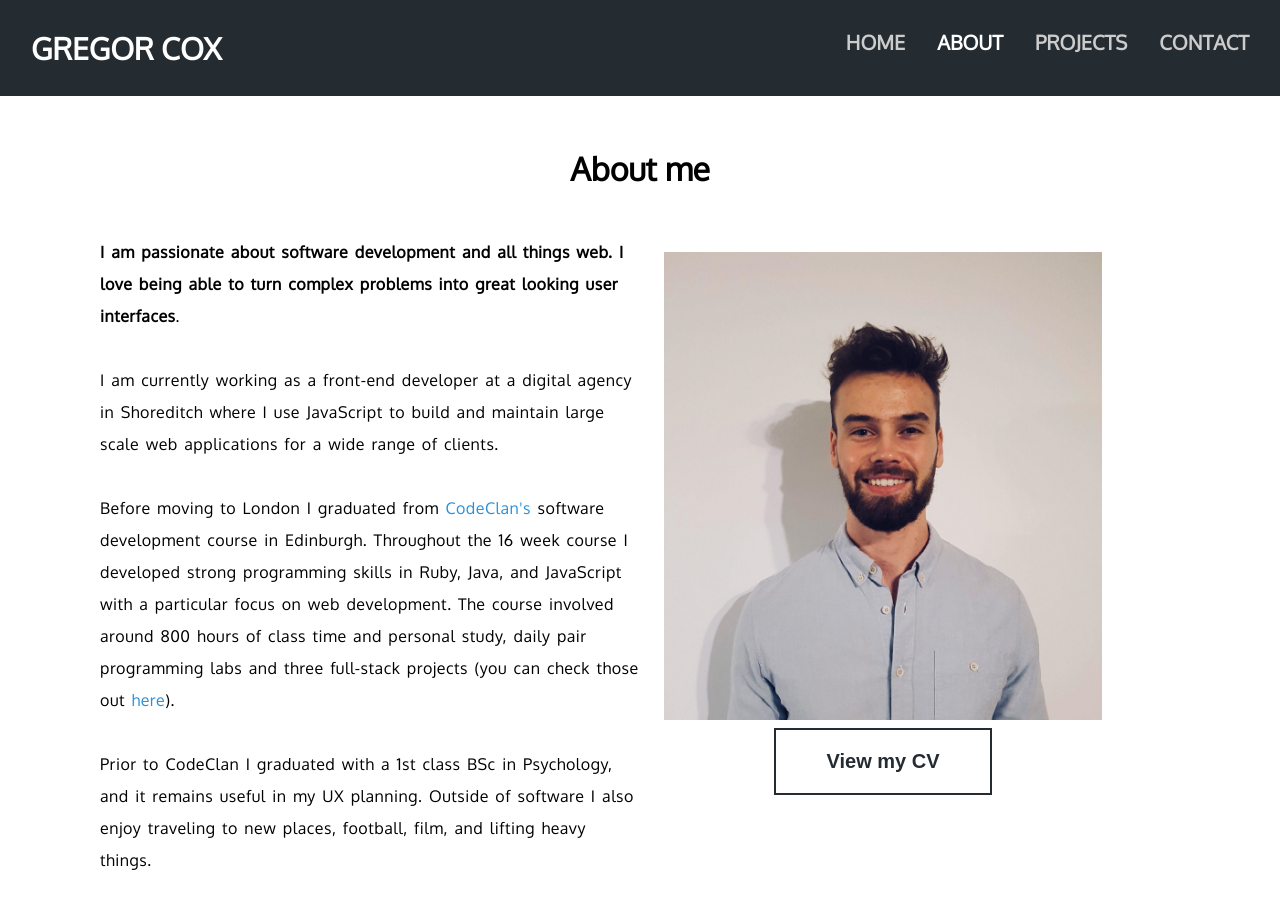
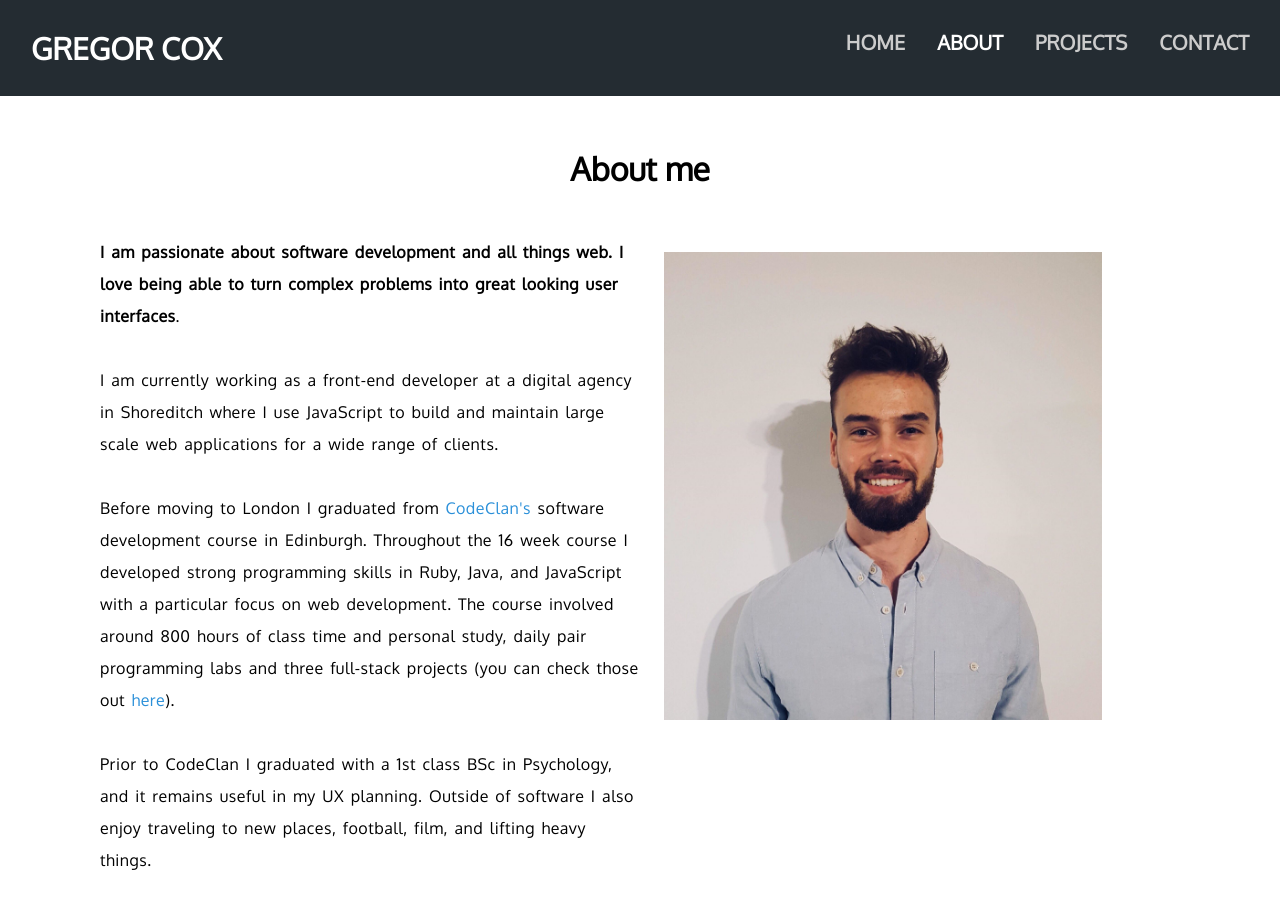
Before and after one commit to gregorcox/personal-site, a React (Create React App) app: page /about in a window 1280 px wide. Shown: the top 908 px of the page. Built offline with nearby package versions, Linux system fonts and the light colour scheme.

Commit message:
remove cv

```diff
--- a/src/components/About.js
+++ b/src/components/About.js
@@ -19,9 +19,6 @@ const About = () => (
 
       <div className="about-photo">
         <img src={require('../images/profile.jpg')} alt="Gregor Cox" />
-        <form action={pdf} target="_blank">
-          <input className="button" type="submit" value="View my CV" />
-        </form>
       </div>
 
     </div>
```
